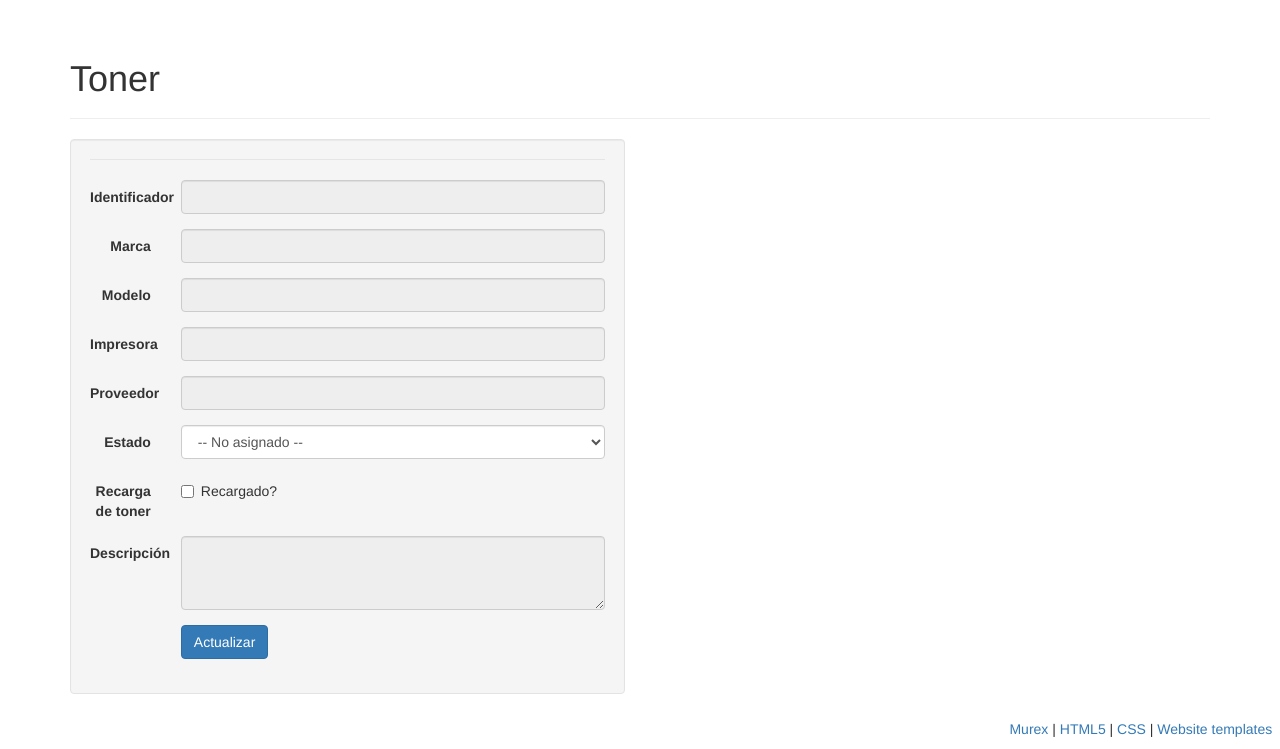
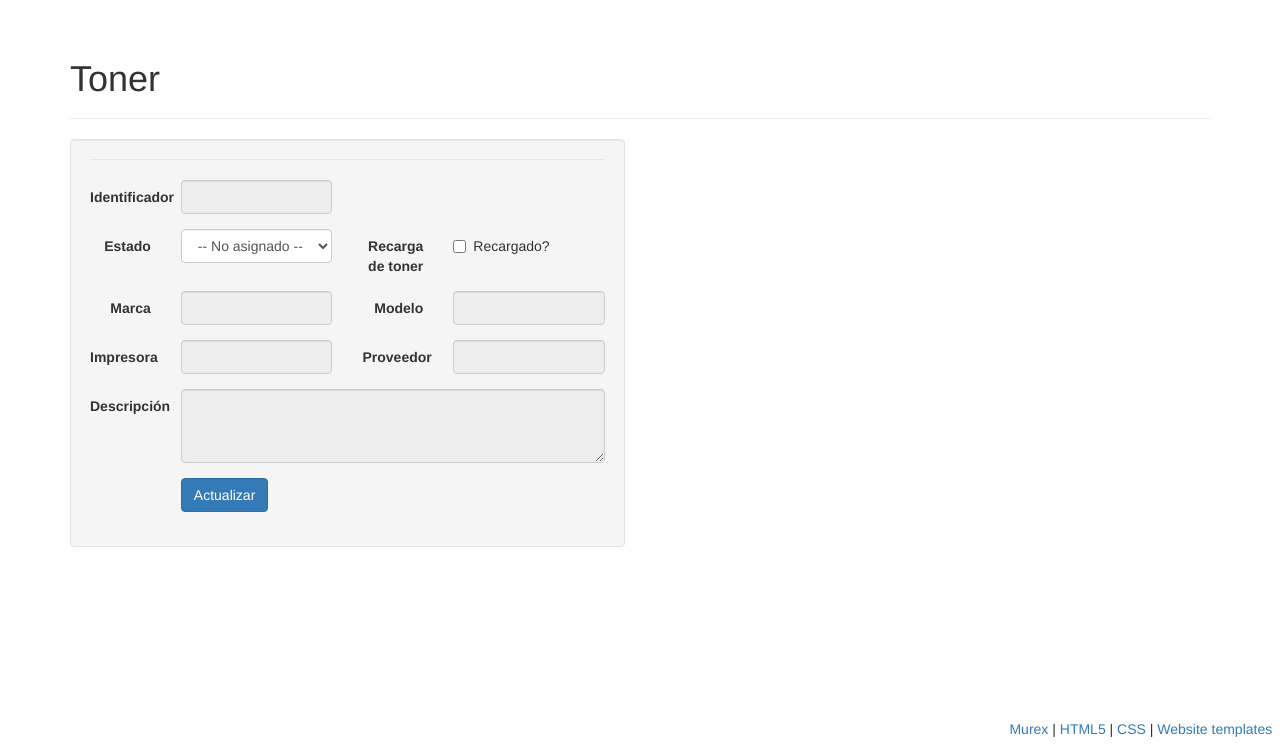
Before and after one commit to efornal/murex, a Django app: template templates/toner.html in a window 1280 px wide. Shown: the part 51-800 px from the top of the page. Run offline with Django 3.2, Linux system fonts and the light colour scheme; the template is opened without the code that fills it: values that come from a table or form of the project are taken from there, others are empty; data comes from the database, SQL or seed files in the repository; parts of the project's set-up code (start-up, migrations or seed data) failed here and were passed over; some libraries are stand-ins or nearby versions.

Commit message:
reduced forms

```diff
--- a/templates/toner.html
+++ b/templates/toner.html
@@ -25,45 +25,18 @@
           <input type='hidden' name="id" value="{{ toner.id }}" />
           <fieldset>
             <legend>{{ toner.identificador }}</legend>
+
             <div class="form-group">
-              <label for="identificador" class="col-lg-2 control-label">Identificador</label>
-              <div class="col-lg-10">
+              <label class="col-sm-2 control-label" for="textinput">Identificador</label>
+              <div class="col-sm-4">
                 <input class="form-control" readonly="true" type="text" name="identificador"
                        id="identificador" value="{{ toner.identificador }}"/>
               </div>
             </div>
-            <div class="form-group">
-              <label for="marca" class="col-lg-2 control-label">Marca</label>
-              <div class="col-lg-10">
-                <input class="form-control" readonly="true" type="text" name="marca"
-                       id="marca" value="{{ toner.marca }}" />
-              </div>
-            </div>
-            <div class="form-group">
-              <label for="modelo" class="col-lg-2 control-label">Modelo</label>
-              <div class="col-lg-10">
-                <input class="form-control" readonly="true" type="text" name="modelo"
-                       id="modelo" value="{{ toner.marca }}" />
-              </div>
-            </div>
-            <div class="form-group">
-              <label for="impresora" class="col-lg-2 control-label">Impresora</label>
-              <div class="col-lg-10">
-                <input class="form-control" readonly="true" type="text" name="impresora"
-                       id="impresora" value="{{ toner.impresora.nombre }}" />
-              </div>
-            </div>
-            <div class="form-group">
-              <label for="proveedor" class="col-lg-2 control-label">Proveedor</label>
-              <div class="col-lg-10">
-                <input class="form-control" readonly="true" type="text" name="proveedor"
-                       id="proveedor" value="{{ toner.proveedor.nombre }}" />
-              </div>
-            </div>
 
             <div class="form-group">
-              <label for="select" class="col-lg-2 control-label">Estado</label>
-              <div class="col-lg-10">
+              <label for="select" class="col-sm-2 control-label">Estado</label>
+              <div class="col-sm-4">
                 <select class="form-control" id="id" name="estado_id">
                   <option value='0'>-- No asignado --</option>
                   {% for estado in estados %}
@@ -74,10 +47,9 @@
                   {% endfor %}
                 </select>
               </div>
-            </div>
-            <div class="form-group">
-              <label for="recargado" class="col-lg-2 control-label">Recarga de toner</label>
-              <div class="col-lg-10">
+
+              <label for="recargado" class="col-sm-2 control-label">Recarga de toner</label>
+              <div class="col-sm-4">
                 <div class="checkbox">
                   <label>
                     <input type="checkbox"  name="recargado"
@@ -86,15 +58,49 @@
                 </div>
               </div>
             </div>
+
+
             <div class="form-group">
-              <label for="descripcion" class="col-lg-2 control-label">Descripción</label>
-              <div class="col-lg-10">
+              <label class="col-sm-2 control-label" for="textinput">Marca</label>
+              <div class="col-sm-4">
+                <input class="form-control" readonly="true" type="text" name="marca"
+                       id="marca" value="{{ toner.marca }}" />
+              </div>
+
+              <label class="col-sm-2 control-label" for="textinput">Modelo</label>
+              <div class="col-sm-4">
+                <input class="form-control" readonly="true" type="text" name="modelo"
+                       id="modelo" value="{{ toner.marca }}" />
+
+              </div>
+            </div>
+
+
+            <div class="form-group">
+              <label class="col-sm-2 control-label" for="textinput">Impresora</label>
+              <div class="col-sm-4">
+                <input class="form-control" readonly="true" type="text" name="impresora"
+                       id="impresora" value="{{ toner.impresora.nombre }}" />
+              </div>
+
+              <label class="col-sm-2 control-label" for="textinput">Proveedor</label>
+              <div class="col-sm-4">
+                <input class="form-control" readonly="true" type="text" name="proveedor"
+                       id="proveedor" value="{{ toner.proveedor.nombre }}" />
+              </div>
+            </div>
+
+
+
+            <div class="form-group">
+              <label for="descripcion" class="col-sm-2 control-label">Descripción</label>
+              <div class="col-sm-10">
                 <textarea class="form-control" rows="3"  name="descripcion" readonly="true"
                           id="descripcion">{{ toner.descripcion }}</textarea>
               </div>
             </div>
             <div class="form-group">
-              <div class="col-lg-10 col-lg-offset-2">
+              <div class="col-sm-10 col-sm-offset-2">
                 <button type="submit" class="btn btn-primary">Actualizar</button>
               </div>
             </div>
```
Also changed, not shown: templates/login.html (+13 -12 lines).
